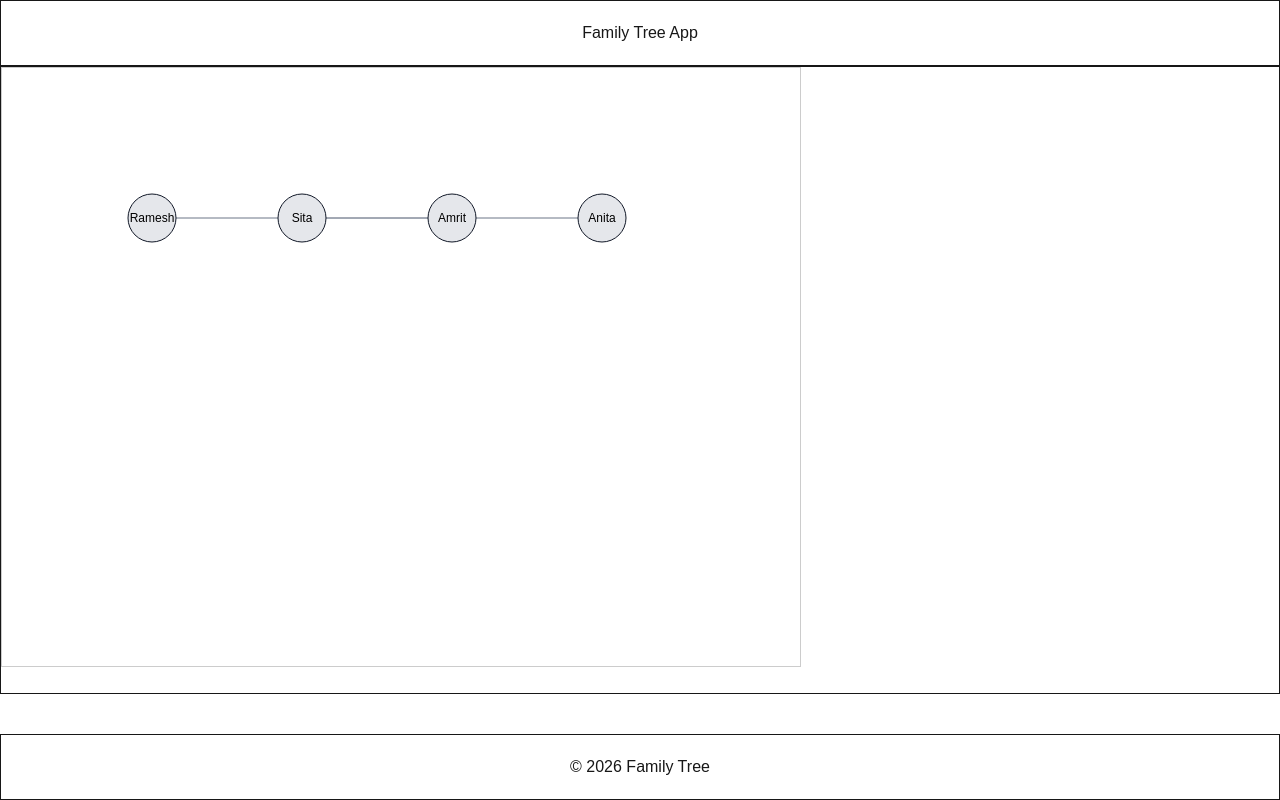
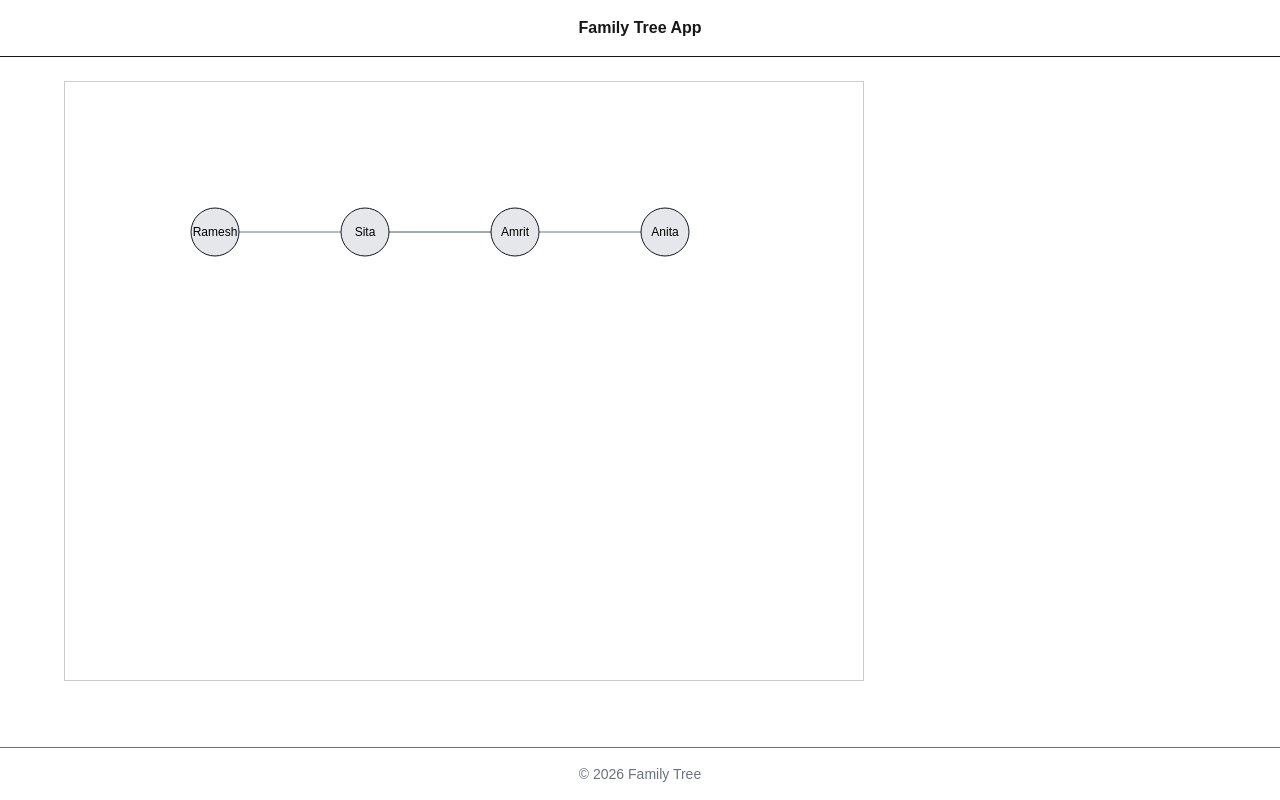
Before and after one commit to Amrit-Thapa/family-tree, a Next.js app: page /trees/1 in a window 1280 px wide. Built offline with nearby package versions, Linux system fonts and the light colour scheme.

Commit message:
adding error boundary

```diff
--- a/src/app/layout.tsx
+++ b/src/app/layout.tsx
@@ -13,27 +13,33 @@ const geistMono = Geist_Mono({
 });
 
 export const metadata: Metadata = {
-  title: "Create Next App",
-  description: "Generated by create next app",
+  title: "Family Tree App",
+  description: "Visualize and manage family relationships",
 };
 
 export default function RootLayout({
   children,
-}: Readonly<{
+}: {
   children: React.ReactNode;
-}>) {
+}) {
   return (
     <html lang="en">
       <body
-        className={`${geistSans.variable} ${geistMono.variable} antialiased flex flex-col min-h-screen justify-between`}
+        className={`${geistSans.variable} ${geistMono.variable} antialiased`}
       >
-        <header className="text-center p-5 border">Family Tree App</header>
-       <div className="grow border text-center">
-         {children}
-       </div>
-        <footer className="text-center p-5 border mt-10">
-          &copy; {new Date().getFullYear()} Family Tree
-        </footer>
+        <div className="min-h-screen flex flex-col">
+          <header className="border-b p-4 text-center font-semibold">
+            Family Tree App
+          </header>
+          <main className="flex-1 px-4 py-6">
+            <div className="mx-auto max-w-6xl">{children}</div>
+          </main>
+
+          {/* Footer */}
+          <footer className="border-t p-4 text-center text-sm text-gray-500">
+            &copy; {new Date().getFullYear()} Family Tree
+          </footer>
+        </div>
       </body>
     </html>
   );
--- /dev/null
+++ b/src/components/ErrorBoundary.tsx
@@ -0,0 +1,35 @@
+"use client";
+
+import { Component, ReactNode } from "react";
+
+type Props = {
+  children: ReactNode;
+};
+
+type State = {
+  hasError: boolean;
+};
+
+export class ErrorBoundary extends Component<Props, State> {
+  state: State = { hasError: false };
+
+  static getDerivedStateFromError() {
+    return { hasError: true };
+  }
+
+  componentDidCatch(error: unknown, info: unknown) {
+    console.error("ErrorBoundary caught an error", error, info);
+  }
+
+  render() {
+    if (this.state.hasError) {
+      return (
+        <div className="p-4 text-red-600">
+          Something went wrong while rendering the family tree.
+        </div>
+      );
+    }
+
+    return this.props.children;
+  }
+}
--- a/src/features/graph/TreeGraph.tsx
+++ b/src/features/graph/TreeGraph.tsx
@@ -1,6 +1,6 @@
 "use client";
 
-import { useState } from "react";
+import { useMemo, useState } from "react";
 import { FamilyGraph, PersonId } from "@/shared/types/domain";
 
 type Props = {
@@ -9,10 +9,11 @@ type Props = {
 
 export function TreeGraph({ graph }: Props) {
   const people = Object.values(graph.people);
+
   const [selectedId, setSelectedId] = useState<PersonId | null>(null);
 
-  // 🔹 Single source of truth for layout
-  const positions = people.reduce<Record<PersonId, { x: number; y: number }>>(
+  const positions = useMemo(() => {
+    return people.reduce<Record<PersonId, { x: number; y: number }>>(
       (acc, person, index) => {
         acc[person.id] = {
           x: 150 + index * 150,
@@ -22,6 +23,7 @@ export function TreeGraph({ graph }: Props) {
       },
       {} as Record<PersonId, { x: number; y: number }>
     );
+  }, [people]);
 
   const parentRelationships = graph.relationships.filter(
     (r) => r.type === "parent"
@@ -43,7 +45,13 @@ export function TreeGraph({ graph }: Props) {
 
   return (
     <>
-      <svg width={800} height={600} style={{ border: "1px solid #ccc" }}>
+      <svg
+        width={800}
+        height={600}
+        style={{ border: "1px solid #ccc" }}
+        role="group"
+        aria-label="Family tree graph"
+      >
         <defs>
           <filter id="focus-ring">
             <feDropShadow dx="0" dy="0" stdDeviation="4" floodColor="#2563eb" />
@@ -80,6 +88,7 @@ export function TreeGraph({ graph }: Props) {
           return (
             <g
               key={person.id}
+              aria-selected={isSelected}
               tabIndex={0}
               role="button"
               aria-label={`Person ${person.firstName}`}
```
Lines whose indentation alone changed are shown as unchanged.
